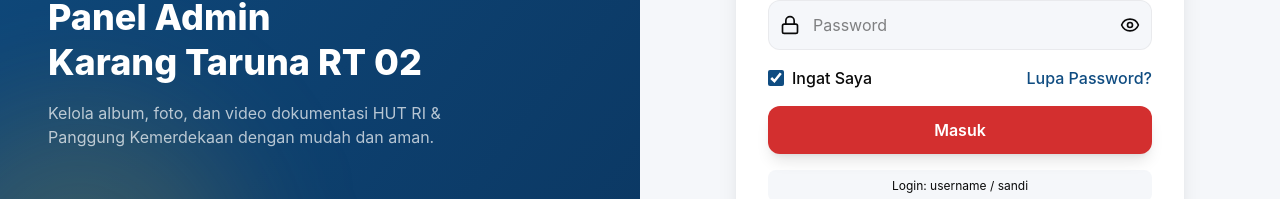
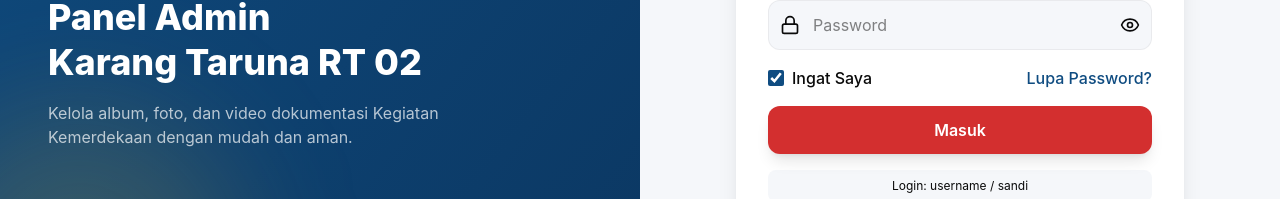
Before and after one commit to asyalfadillah/Karang-Taruna-RT02, a React (Vite) app: page /admin/login in a window 1280 px wide. Shown: the part 372-571 px from the top of the page. Built offline with nearby package versions, Linux system fonts and the light colour scheme; no server answers.

Commit message:
LoginPage.tsx

```diff
--- a/src/app/pages/admin/LoginPage.tsx
+++ b/src/app/pages/admin/LoginPage.tsx
@@ -41,7 +41,7 @@ export function LoginPage() {
         <div className="relative">
           <span className="grid place-items-center size-16 rounded-2xl bg-white/10 mb-6"><ShieldCheck className="size-8 text-[#D4AF37]" /></span>
           <h1 className="text-4xl leading-tight" style={{ fontWeight: 800 }}>Panel Admin<br />Karang Taruna RT 02</h1>
-          <p className="mt-4 text-white/70 max-w-md">Kelola album, foto, dan video dokumentasi HUT RI & Panggung Kemerdekaan dengan mudah dan aman.</p>
+          <p className="mt-4 text-white/70 max-w-md">Kelola album, foto, dan video dokumentasi Kegiatan Kemerdekaan dengan mudah dan aman.</p>
         </div>
         <p className="relative text-sm text-white/50">© 2026 Remaja Karang Taruna RT 02</p>
       </div>
```
